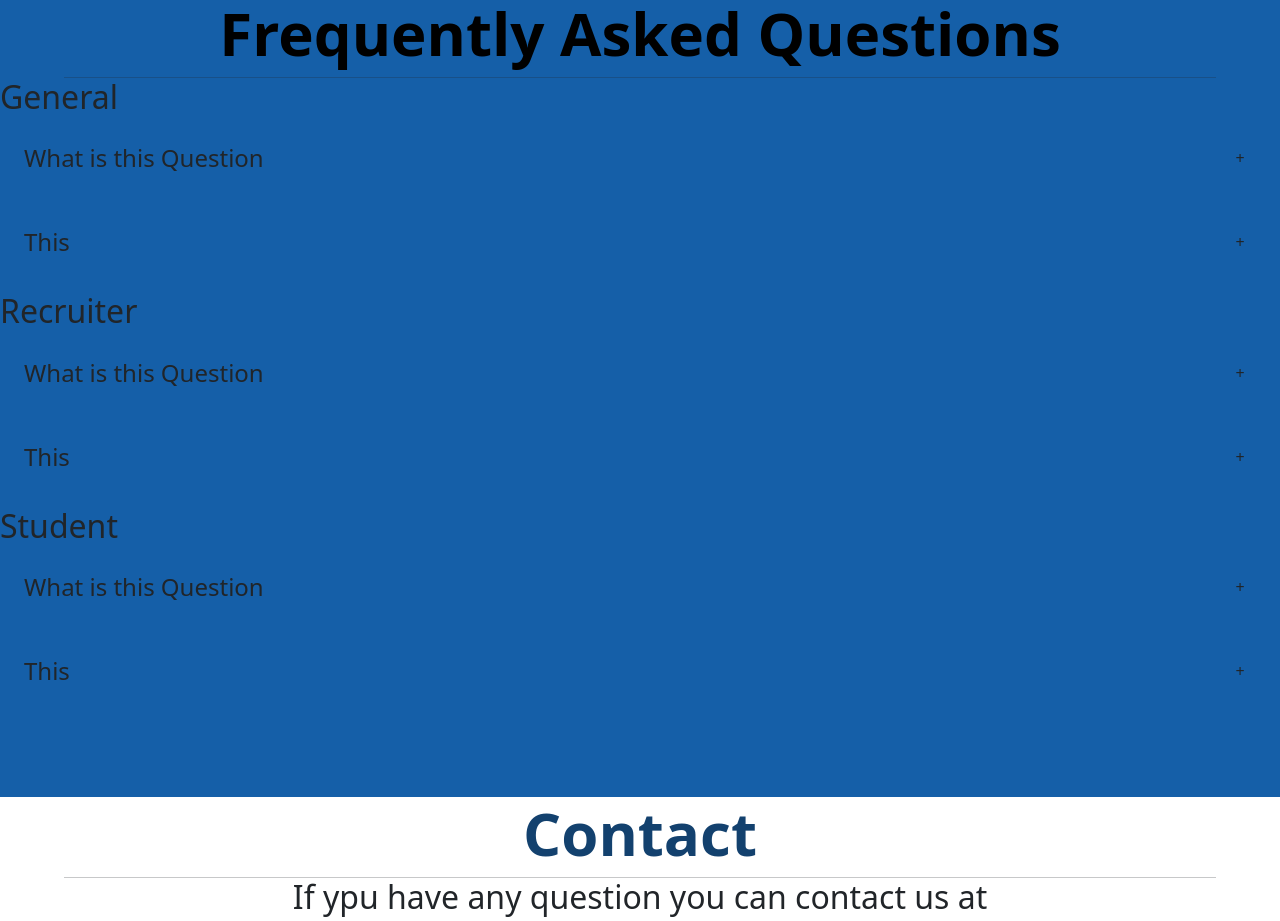
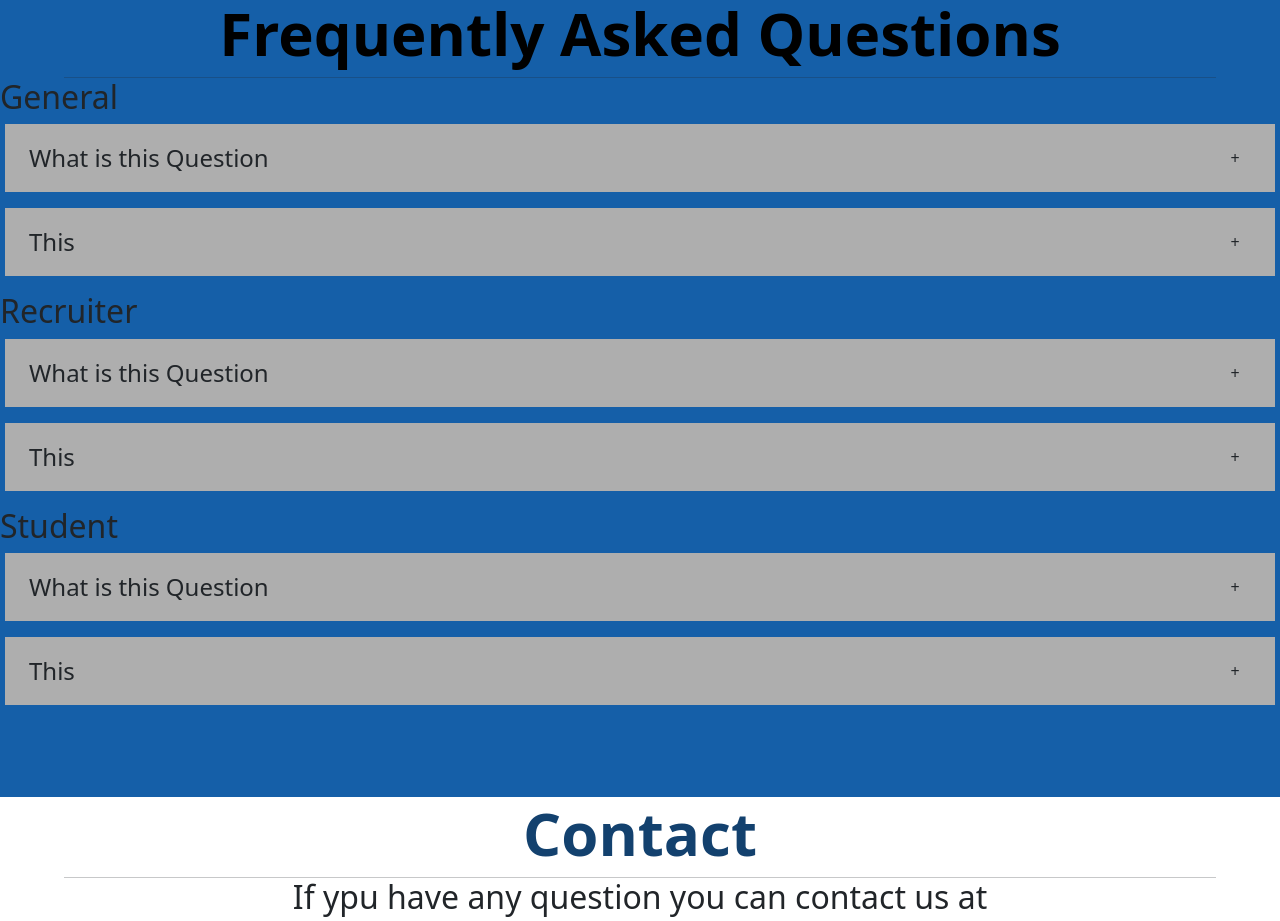
Before and after one commit to nlormsby/EventTemplate, a React (Create React App) app in the folder event-app/: page / in a window 1280 px wide. Shown: the part 2520-3441 px from the top of the page. Built offline with nearby package versions, Linux system fonts and the light colour scheme.

Commit message:
changed some style for FAQ

```diff
--- a/event-app/src/App.css
+++ b/event-app/src/App.css
@@ -266,6 +266,9 @@ button {
   margin-bottom: 1rem;
   border-radius: var(--radius);
   box-shadow: var(--light-shadow);
+  background-color: rgb(174, 174, 174);
+  margin-left: 5px;
+  margin-right: 5px;
 }
 .question h4 {
   text-transform: none;
@@ -275,14 +278,17 @@ button {
   color: var(--clr-grey-3);
   margin-bottom: 0;
   margin-top: 0.5rem;
+  /* background-color: grey; */
 }
 .question header {
   display: flex;
   justify-content: space-between;
   align-items: center;
+  /* background-color: grey; */
 }
 .question header h4 {
   margin-bottom: 0;
+  /* background-color: white; */
 }
 .btn {
   background: transparent;
```
